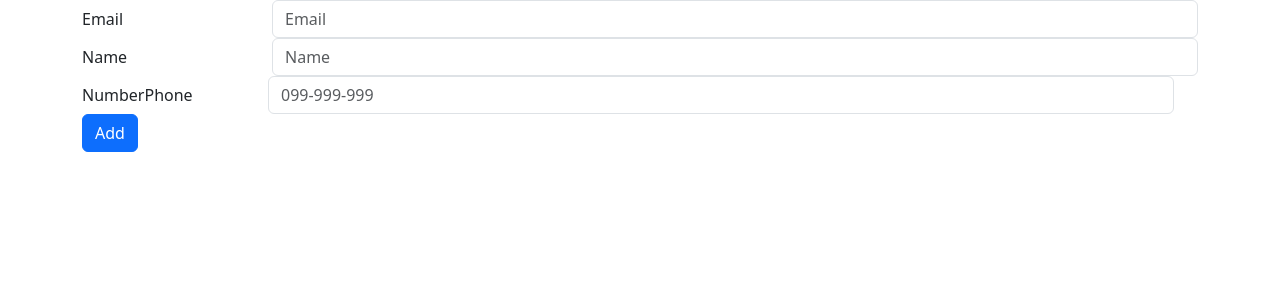
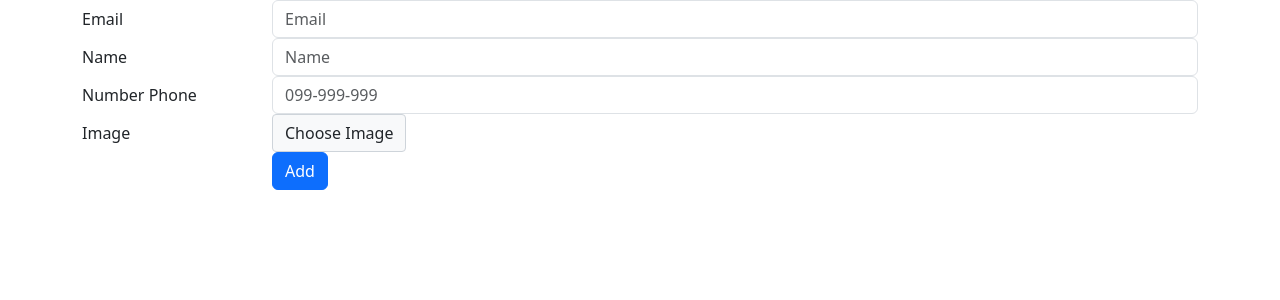
Before and after one commit to minhduy6868/phpMvc, a PHP site: page /index.php?controller=student&action=add in a window 1280 px wide. Shown: the top 300 px of the page. Run offline with PHP 8.4, Linux system fonts and the light colour scheme.

Commit message:
upload image

```diff
--- a/controller/index.php
+++ b/controller/index.php
@@ -1,5 +1,5 @@
 <?php
-if(isset($_GET['action'])) {
+if (isset($_GET['action'])) {
     $action = $_GET['action'];
 } else {
     $action = '';
@@ -7,66 +7,92 @@ if(isset($_GET['action'])) {
 
 switch ($action) {
     case 'add':
-        //logic adđ
-        if(isset($_POST['submit'])) {
+        if (isset($_POST['submit'])) {
             $name = $_POST['name'];
             $email = $_POST['email'];
             $phone = $_POST['phone'];
-            if(empty($name) || empty($email) || empty($phone)) {
-              $error = "Please check your information";
+
+            // Check if the file was uploaded
+            if (isset($_FILES['image']) && $_FILES['image']['error'] == UPLOAD_ERR_OK) {
+                $image = $_FILES['image']['name'];
+                $target_path = "uploads/" . basename($image);
+
+                // Move the uploaded file to the target directory
+                if (move_uploaded_file($_FILES['image']['tmp_name'], $target_path)) {
+                    // File successfully uploaded, proceed with the database insertion
+                    $db->action("INSERT INTO student (name, email, phone, image) VALUES ('$name', '$email', '$phone', '$target_path')");
+                    header("Location:index.php?controller=student");
+                    exit();
                 } else {
-               $db->action("INSERT INTO student (name, email, phone) VALUES ('$name', '$email', '$phone')");
-                header("Location:index.php?controller=student");
+                    $error = "Failed to upload image.";
+                }
+            } else {
+                $error = "Image not uploaded or an error occurred.";
             }
 
+            // Validate other fields
+            if (empty($name) || empty($email) || empty($phone)) {
+                $error = "Please check your information.";
+            }
         }
         require_once 'view/add.php';
         break;
 
     case 'edit':
-        //logic edit
+        if (isset($_GET['id'])) {
+            $id = $_GET['id'];
+            foreach ($db->getData("SELECT * FROM student WHERE id ='$id'") as $row) {
+                $name = isset($row["name"]) ? $row["name"] : "";
+                $email = isset($row["email"]) ? $row["email"] : "";
+                $phone = isset($row["phone"]) ? $row["phone"] : "";
+                $image = isset($row["image"]) ? $row["image"] : "";
+            }
 
-        //get ra thông tin student từ id và đẩy vào edit.php
-        if(isset($_GET['id'])) {
-            $id = $_GET['id'];
-            foreach($db->getData("SELECT * FROM student WHERE id ='$id'") as $row) {
-                $name = isset($row["name"]) ? $row["name"] :"";
-                $email = isset($row["email"]) ? $row["email"] :"";
-                $phone = isset($row["phone"]) ? $row["phone"] :"";
-
-            }
-            //xử lí update
-
-            if(isset($_POST['submit'])) {
+            if (isset($_POST['submit'])) {
                 $new_name = $_POST['name'];
                 $new_email = $_POST['email'];
                 $new_phone = $_POST['phone'];
 
-                if(empty($name) || empty($email) || empty($phone)) {
-                    $error = "Please check your information";
+                // Check if a new image was uploaded
+                if (isset($_FILES['image']) && $_FILES['image']['error'] == UPLOAD_ERR_OK) {
+                    $new_image = $_FILES['image']['name'];
+                    $target_path = "uploads/" . basename($new_image);
+
+                    // Move the uploaded file to the target directory
+                    if (move_uploaded_file($_FILES['image']['tmp_name'], $target_path)) {
+                        // Use new image path for the update
+                        $db->action("UPDATE student SET name = '$new_name', email = '$new_email', phone = '$new_phone', image = '$target_path' WHERE id ='$id'");
+                        header("Location:index.php?controller=student");
+                        exit();
                     } else {
-                     $db->action("UPDATE student SET name = '$new_name', email = '$new_email', phone = '$new_phone' WHERE id ='$id'");
+                        $error = "Failed to upload new image.";
+                    }
+                } else {
+                    // If no new image is uploaded, keep the old image
+                    $new_image = $image; // Use the existing image
+                    $db->action("UPDATE student SET name = '$new_name', email = '$new_email', phone = '$new_phone', image = '$new_image' WHERE id ='$id'");
                     header("Location:index.php?controller=student");
+                    exit();
                 }
 
+                // Validate other fields
+                if (empty($new_name) || empty($new_email) || empty($new_phone)) {
+                    $error = "Please check your information.";
+                }
             }
         }
         require_once 'view/edit.php';
         break;
 
     case 'delete':
-        //logic delete
-        if(isset($_GET['id'])) {
+        if (isset($_GET['id'])) {
             $id= $_GET['id'];
             $db->action("DELETE FROM student WHERE id = '$id'");
             header("Location:index.php?controller=student");
         }
-        //...
         break;
 
-
     default:
-      //logic index
         $search = isset($_GET['search']) ? $_GET['search'] : '';
 
         if ($search) {
@@ -76,7 +102,7 @@ switch ($action) {
         }
 
         if (!is_array($data)) {
-        $data = []; // Đảm bảo $data luôn là mảng
+            $data = [];
         }
 
         require_once 'view/index.php';
--- a/model/config.php
+++ b/model/config.php
@@ -15,7 +15,7 @@ class dbConfig {
             $this->name,
             $this->password);
        } catch(PDOException $e){
-        echo $e->getMessage();
+        echo "lỗi kết nối " + $e->getMessage();
 
 
     }
--- a/view/add.php
+++ b/view/add.php
@@ -4,48 +4,96 @@
     <meta charset="UTF-8">
     <meta name="viewport" content="width=device-width, initial-scale=1.0">
     <link href="https://cdn.jsdelivr.net/npm/bootstrap@5.3.3/dist/css/bootstrap.min.css" rel="stylesheet" integrity="sha384-QWTKZyjpPEjISv5WaRU9OFeRpok6YctnYmDr5pNlyT2bRjXh0JMhjY6hW+ALEwIH" crossorigin="anonymous">
-    <meta name="viewport" content="width=device-width, initial-scale=1.0">
-    <title>Add</title>
-
+    <title>Add Student</title>
+    <style>
+        #imagePreviewNew {
+            width: 100px; /* Increased width for better visibility */
+            height: 100px; /* Increased height for better visibility */
+            object-fit: cover;
+            border: 2px solid #007bff; /* Border for the preview */
+            border-radius: 5px; /* Rounded corners */
+            margin-left: 10px; /* Space between input and preview */
+            display: none; /* Hidden by default */
+        }
+        .custom-file-upload {
+            border: 1px solid #ced4da;
+            display: inline-block;
+            padding: 6px 12px;
+            cursor: pointer;
+            border-radius: 4px;
+            background-color: #f8f9fa; /* Light background */
+        }
+    </style>
 </head>
 <body>
     <div class="container">
         <?php
-    if(isset($error)) {
-        ?>
-        <div class="alert alert-danger" role="alert">
-  Some wrong with your request!
-</div>
-        <?php
+        if (isset($error)) {
+            echo '<div class="alert alert-danger" role="alert">' . htmlspecialchars($error) . '</div>';
         }
         ?>
-    <form method="POST">
+        <form method="POST" enctype="multipart/form-data">
             <div class="form-group row">
-    <label for="inputEmail3" class="col-sm-2 col-form-label">Email</label>
+                <label for="inputEmail" class="col-sm-2 col-form-label">Email</label>
                 <div class="col-sm-10">
-      <input name="email" type="text" class="form-control" id="inputEmail3" placeholder="Email">
+                    <input name="email" type="text" class="form-control" id="inputEmail" placeholder="Email" required>
                 </div>
             </div>
             <div class="form-group row">
-    <label for="inputPassword3" class="col-sm-2 col-form-label">Name</label>
+                <label for="inputName" class="col-sm-2 col-form-label">Name</label>
                 <div class="col-sm-10">
-      <input name="name" type="text" class="form-control" id="inputPassword3" placeholder="Name">
+                    <input name="name" type="text" class="form-control" id="inputName" placeholder="Name" required>
                 </div>
-
-    <div class="form-group row">
-    <label for="inputPassword3" class="col-sm-2 col-form-label">NumberPhone</label>
-    <div class="col-sm-10">
-      <input name="phone" type="text" class="form-control" id="inputPassword3" placeholder="099-999-999">
-    </div>
-
             </div>
             <div class="form-group row">
+                <label for="inputPhone" class="col-sm-2 col-form-label">Number Phone</label>
                 <div class="col-sm-10">
-      <button name="submit" value="Add"type="submit" class="btn btn-primary">Add</button>
+                    <input name="phone" type="text" class="form-control" id="inputPhone" placeholder="099-999-999" required>
+                </div>
+            </div>
+            <div class="form-group row">
+                <label for="inputImage" class="col-sm-2 col-form-label">Image</label>
+                <div class="col-sm-10 d-flex align-items-center">
+                    <label for="inputImage" class="custom-file-upload">
+                        Choose Image
+                    </label>
+                    <input name="image" type="file" class="form-control" id="inputImage" accept="image/*" required style="display: none;">
+                    <img id="imagePreviewNew" alt="Image Preview" /> <!-- Preview image for new uploads -->
+                </div>
+            </div>
+            <div class="form-group row">
+                <div class="col-sm-10 offset-sm-2">
+                    <button name="submit" value="Add" type="submit" class="btn btn-primary">Add</button>
                 </div>
             </div>
         </form>
     </div>
     <script src="https://cdn.jsdelivr.net/npm/bootstrap@5.3.3/dist/js/bootstrap.bundle.min.js" integrity="sha384-YvpcrYf0tY3lHB60NNkmXc5s9fDVZLESaAA55NDzOxhy9GkcIdslK1eN7N6jIeHz" crossorigin="anonymous"></script>
+    <script>
+    // Chọn phần tử input file
+    const inputFile = document.getElementById('inputImage');
+    const preview = document.getElementById('imagePreviewNew');
+
+    inputFile.addEventListener('change', function(event) {
+        const file = event.target.files[0];
+        if (file) {
+            const reader = new FileReader();
+            reader.onload = function(e) {
+                preview.src = e.target.result; // Đặt nguồn hình ảnh thành tệp đã chọn
+                preview.style.display = 'block'; // Hiện ảnh xem trước
+            }
+            reader.readAsDataURL(file); // Đọc tệp dưới dạng URL dữ liệu
+        } else {
+            preview.style.display = 'none'; // Ẩn xem trước nếu không có tệp nào được chọn
+        }
+    });
+
+    // Kích hoạt input file khi label được nhấn
+    document.querySelector('.custom-file-upload').addEventListener('click', function(event) {
+        event.preventDefault(); // Ngăn chặn hành vi mặc định
+        inputFile.click(); // Kích hoạt input file
+    });
+</script>
+
 </body>
 </html>
```
Also changed, not shown: view/edit.php (+52 -18 lines), view/index.php (+8 -6 lines), uploads/06ba3bd2-684d-48c0-8721-63e142ecfd01.jpg (added), uploads/19a7e128-c501-480e-bf0d-6c9e58f263d1.jpg (added), uploads/876ab88c-c966-4d77-ba81-73355ae95588 (1).jpg (added), uploads/baf838d8-46df-430b-955a-61af6ba62209.jpg (added). Lines whose indentation alone changed are shown as unchanged.
